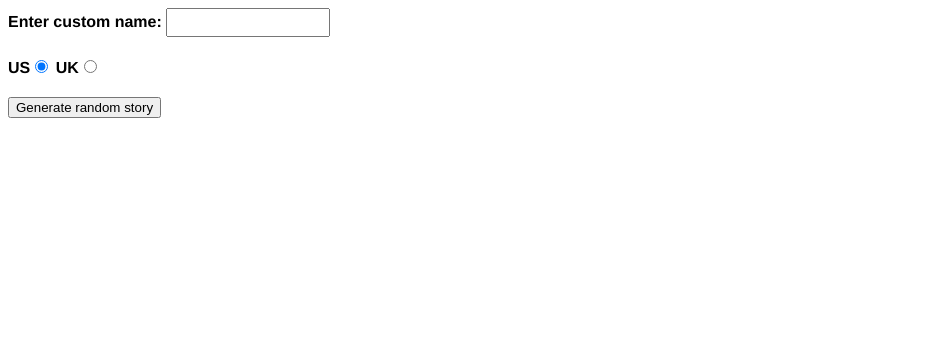
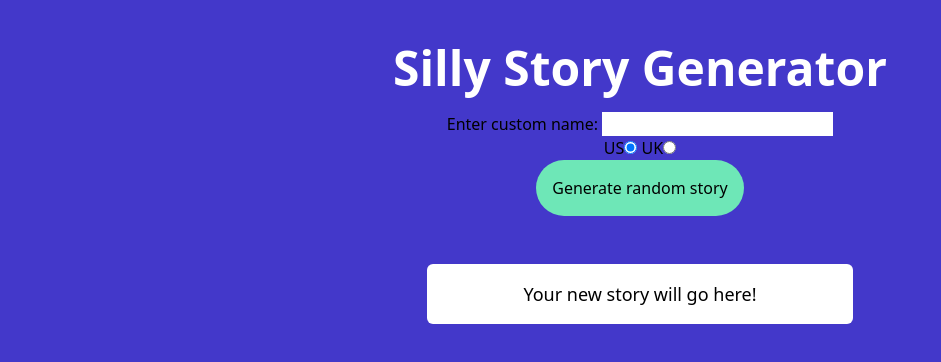
Before and after one commit to JDaniel41/silly-story-generator, a plain HTML site: page index.html in a window 1280 px wide. Shown: the whole page, without its empty margins (0-941 px from the left). Drawn offline with nearby package versions, Linux system fonts and the light colour scheme.

Commit message:
Added some styling to the story and backgroun

```diff
--- a/index.html
+++ b/index.html
@@ -1,57 +1,41 @@
 <!DOCTYPE html>
 <html>
   <head>
-    <meta charset="utf-8">
-    <meta http-equiv="X-UA-Compatible" content="IE=edge,chrome=1">
-    <meta name="viewport" content="width=device-width">
+    <meta charset="utf-8" />
+    <meta http-equiv="X-UA-Compatible" content="IE=edge,chrome=1" />
+    <meta name="viewport" content="width=device-width" />
 
-    <title>Silly story generator</title>
-
-    <style>
-
-    body {
-      font-family: helvetica, sans-serif;
-      width: 350px;
-    }
-
-    label {
-      font-weight: bold;
-    }
-
-    div {
-      padding-bottom: 20px;
-    }
-
-    input[type="text"] {
-      padding: 5px;
-      width: 150px;
-    }
-
-    p {
-      background: #FFC125;
-      color: #5E2612;
-      padding: 10px;
-      visibility: hidden;
-    }
-
-    </style>
+    <title>Silly Story Generator</title>
+    <link
+      href="https://unpkg.com/tailwindcss@^2/dist/tailwind.min.css"
+      rel="stylesheet"
+    />
   </head>
 
-  <body>
-    <div>
-      <label for="customname">Enter custom name:</label>
-      <input id="customname" type="text" placeholder="">
+  <body class="bg-indigo-700">
+	  <!-- The Input Area -->
+    <div class="text-center py-6">
+      <header class="py-5">
+        <h1 class="text-white font-bold text-5xl">Silly Story Generator</h1>
+      </header>
+      <div>
+        <label for="customname">Enter custom name:</label>
+        <input id="customname" type="text" placeholder="" />
+      </div>
+      <div>
+        <label for="us">US</label
+        ><input id="us" type="radio" name="ukus" value="us" checked />
+        <label for="uk">UK</label
+        ><input id="uk" type="radio" name="ukus" value="uk" />
+      </div>
+      <div class="py-">
+        <button class="px-4 py-4 rounded-full randomize bg-green-300">Generate random story</button>
+      </div>
     </div>
-    <div>
-      <label for="us">US</label><input id="us" type="radio" name="ukus" value="us" checked>
-      <label for="uk">UK</label><input id="uk" type="radio" name="ukus" value="uk">
-    </div>
-    <div>
-      <button class="randomize">Generate random story</button>
-    </div>
-    <!-- Thanks a lot to Willy Aguirre for his help with the code for this assessment -->
-    <p class="story"></p>
 
+	<div class="flex justify-center py-6">
+		<p class="story text-lg text-center bg-white w-5/6 md:w-1/3 rounded-md px-4 py-4">Your new story will go here!</p>
+	</div>
 
     <script src="main.js"></script>
   </body>
--- a/main.js
+++ b/main.js
@@ -1,47 +1,51 @@
-const customName = document.getElementById('customname');
-const randomize = document.querySelector('.randomize');
-const story = document.querySelector('.story');
+const customName = document.getElementById("customname");
+const randomize = document.querySelector(".randomize");
+const story = document.querySelector(".story");
 
-function randomValueFromArray(array){
-  const random = Math.floor(Math.random()*array.length);
+function randomValueFromArray(array) {
+  const random = Math.floor(Math.random() * array.length);
   return array[random];
 }
 
-let storyText = "It was 94 fahrenheit outside, so :insertx: went for a walk. When they got to :inserty:, they stared in horror for a few moments, then :insertz:. Bob saw the whole thing, but was not surprised — :insertx: weighs 300 pounds, and it was a hot day.";
+let storyText =
+  "It was 94 fahrenheit outside, so :insertx: went for a walk. When they got to :inserty:, they stared in horror for a few moments, then :insertz:. Bob saw the whole thing, but was not surprised — :insertx: weighs 300 pounds, and it was a hot day.";
 
-let insertX = ['Willy the Goblin', 'Big Daddy', 'Father Christmas'];
-let insertY = ['the soup kitchen', 'Disneyland', 'the White House'];
-let insertZ = ['spontaneously combusted', 'melted into a puddle on the sidewalk', 'turned into a slug and crawled away'];
+let insertX = ["Willy the Goblin", "Big Daddy", "Father Christmas"];
+let insertY = ["the soup kitchen", "Disneyland", "the White House"];
+let insertZ = [
+  "spontaneously combusted",
+  "melted into a puddle on the sidewalk",
+  "turned into a slug and crawled away",
+];
 
-randomize.addEventListener('click', result);
+randomize.addEventListener("click", result);
 
 function result() {
-    let newStory = storyText;
+  let newStory = storyText;
 
-    xItem = randomValueFromArray(insertX);
-    yItem = randomValueFromArray(insertY);
-    zItem = randomValueFromArray(insertZ);
+  xItem = randomValueFromArray(insertX);
+  yItem = randomValueFromArray(insertY);
+  zItem = randomValueFromArray(insertZ);
 
-    newStory = newStory.replace(':insertx:', xItem);
-    newStory = newStory.replace(':inserty:', yItem);
-    newStory = newStory.replace(':insertz:', zItem);
-    newStory = newStory.replace(':insertx:', xItem);
+  newStory = newStory.replace(":insertx:", xItem);
+  newStory = newStory.replace(":inserty:", yItem);
+  newStory = newStory.replace(":insertz:", zItem);
+  newStory = newStory.replace(":insertx:", xItem);
 
-
-  if(customName.value !== '') {
+  if (customName.value !== "") {
     let name = customName.value;
 
-    newStory = newStory.replace('Bob', name);
+    newStory = newStory.replace("Bob", name);
   }
 
-  if(document.getElementById("uk").checked) {
-    let weight = Math.round((300 - 32) * (5/9)) + ' stone';
-    let temperature =  Math.round(94 / 14) + ' centigrade';
+  if (document.getElementById("uk").checked) {
+    let weight = Math.round((300 - 32) * (5 / 9)) + " stone";
+    let temperature = Math.round(94 / 14) + " centigrade";
 
-    newStory = newStory.replace('94 fahrenheit', temperature);
-    newStory = newStory.replace('300 pounds', weight);
+    newStory = newStory.replace("94 fahrenheit", temperature);
+    newStory = newStory.replace("300 pounds", weight);
   }
 
   story.textContent = newStory;
-  story.style.visibility = 'visible';
+  story.style.visibility = "visible";
 }
```
